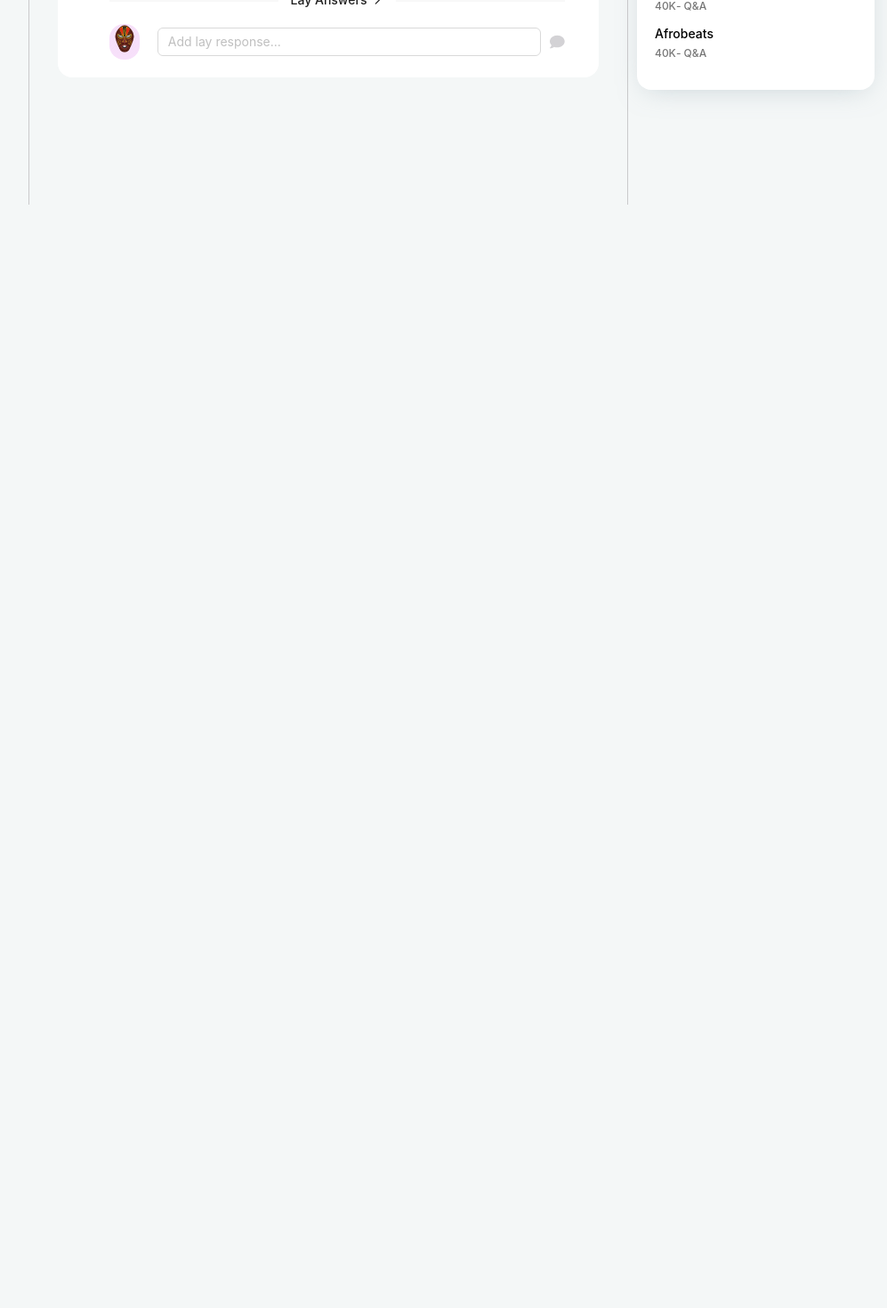
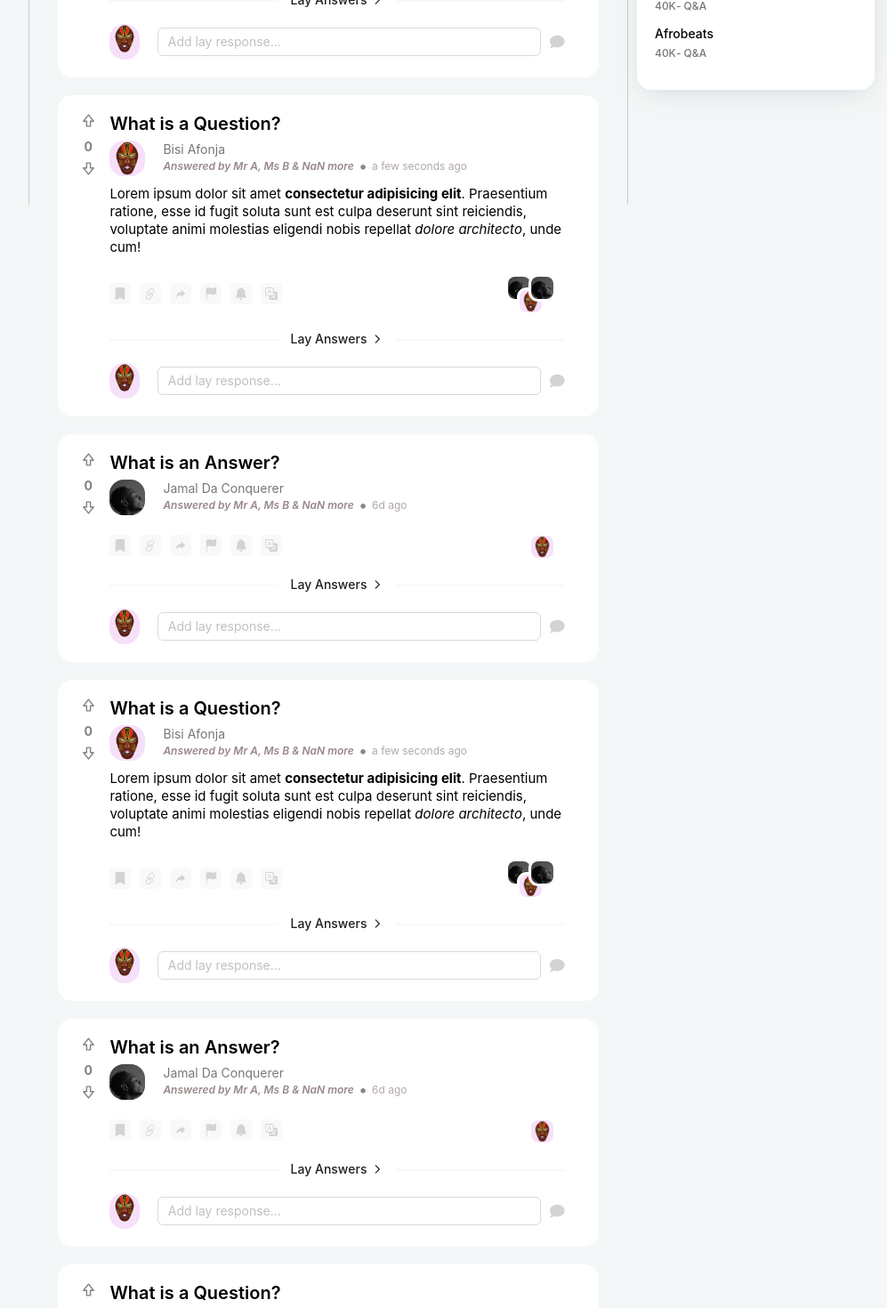
Before and after one commit to whoismuktar/lay-app, a React (Create React App) app: page / in a window 1280 px wide. Shown: the part 660-2130 px from the top of the page at 89% size, without its empty margins (271-1268 px from the left). Before the commit the page ends 890 px from the top, so only its background shows below. Built offline with nearby package versions, Linux system fonts and the light colour scheme.

Commit message:
test duplicates

```diff
--- a/src/Pages/Home/index.js
+++ b/src/Pages/Home/index.js
@@ -123,6 +123,23 @@ function Home(props) {
         {mainFeed.map((feed, i) => (
           <Feed feed={feed} key={i} />
         ))}
+
+        {/* test duplicate below */}
+        {mainFeed.map((feed, i) => (
+          <Feed feed={feed} key={i} />
+        ))}
+        {mainFeed.map((feed, i) => (
+          <Feed feed={feed} key={i} />
+        ))}
+        {mainFeed.map((feed, i) => (
+          <Feed feed={feed} key={i} />
+        ))}
+        {mainFeed.map((feed, i) => (
+          <Feed feed={feed} key={i} />
+        ))}
+        {mainFeed.map((feed, i) => (
+          <Feed feed={feed} key={i} />
+        ))}
       </div>
     </div>
   );
```
